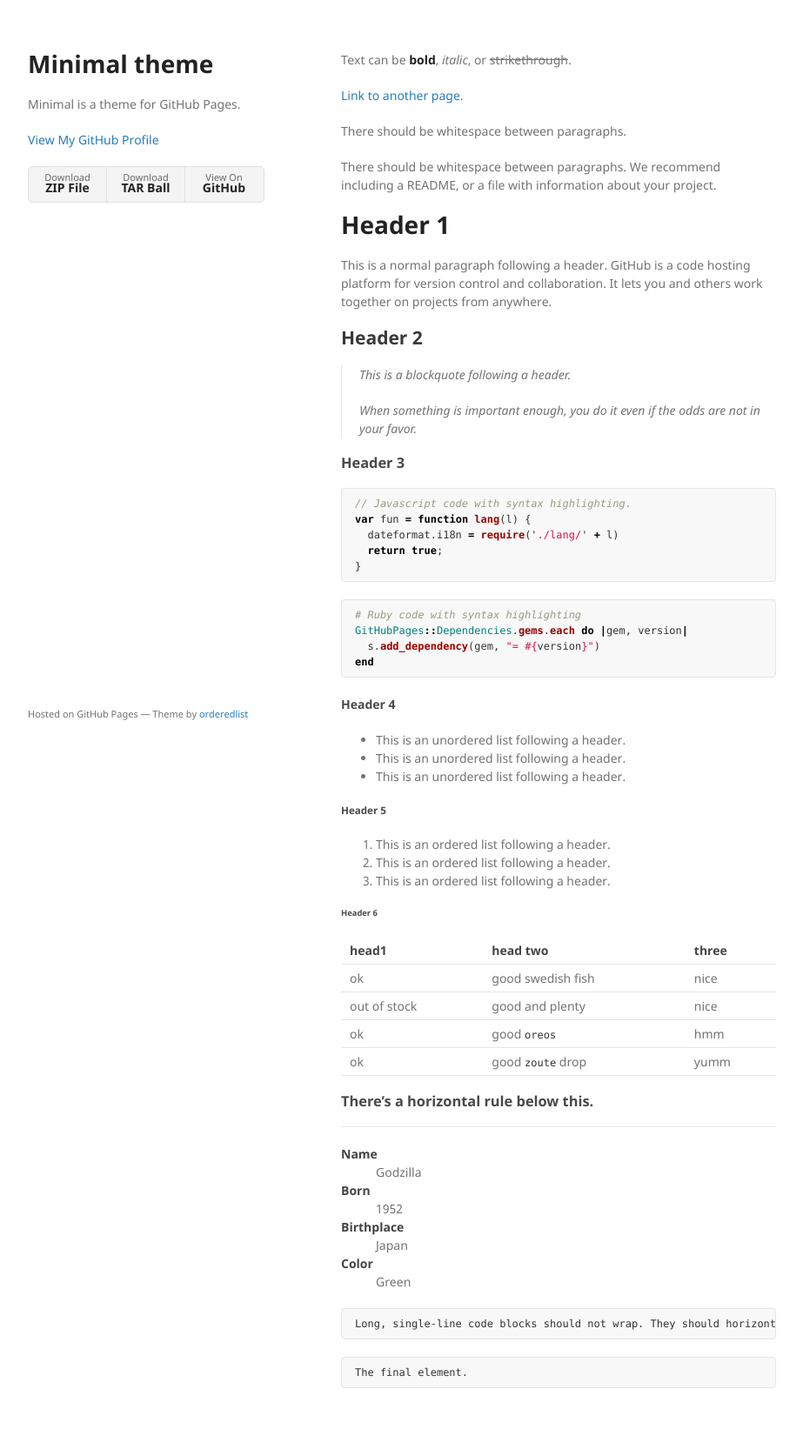
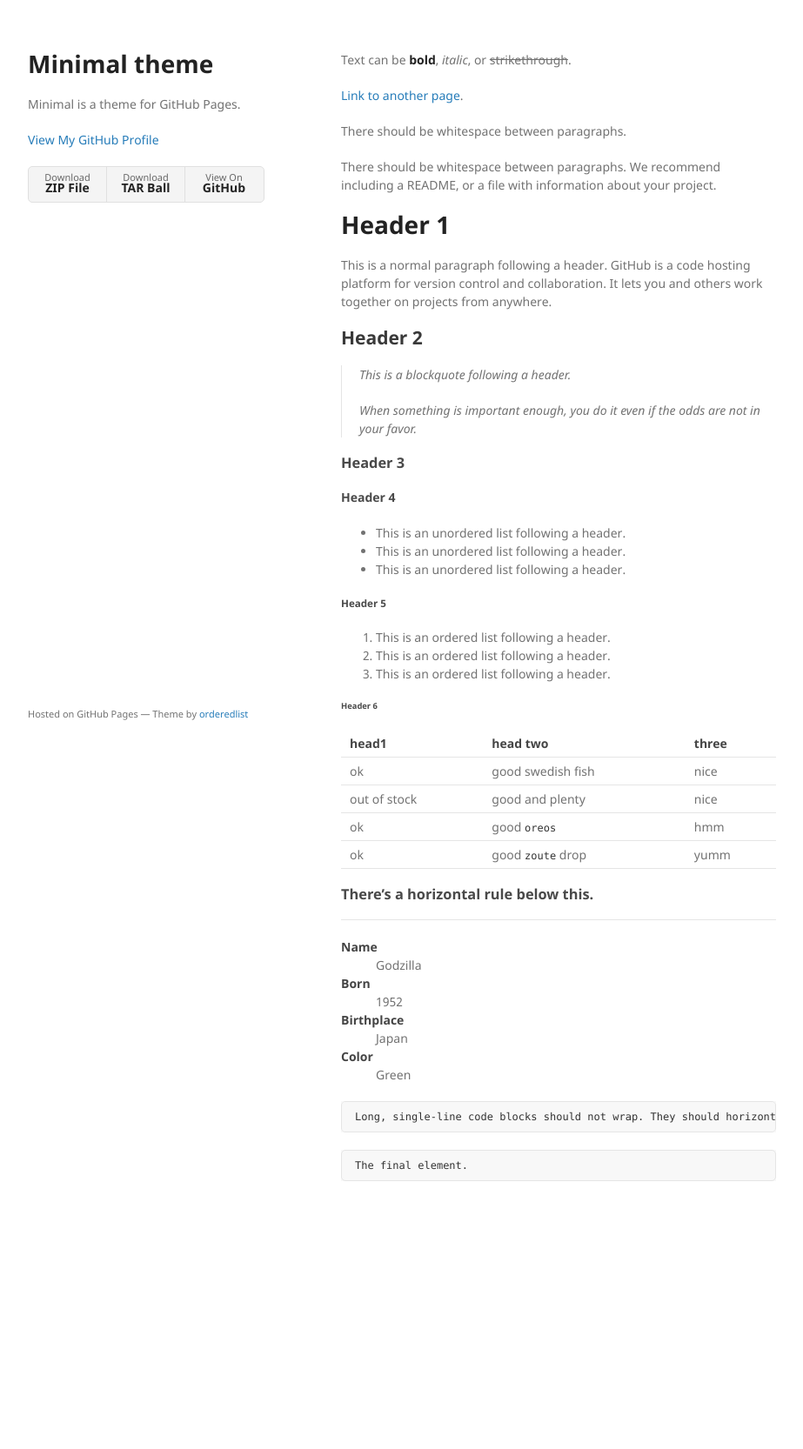
Before and after one commit to hothanhluan/hothanhluan.github.io, a Jekyll site: the page built from index.md, in a window 1280 px wide. Shown: the whole page at 87% size, without its empty margins (178-1101 px from the left). Built offline with Jekyll 4.4.1, drawn with Linux system fonts in a browser that asks for light colours; after the commit the page ends 1428 px from its top, so only the background shows below that.

Commit message:
sua file index.md lan 3

````diff
--- a/index.md
+++ b/index.md
@@ -22,20 +22,7 @@
 
 ### [](#header-3)Header 3
 
-```js
-// Javascript code with syntax highlighting.
-var fun = function lang(l) {
-  dateformat.i18n = require('./lang/' + l)
-  return true;
-}
-```
 
-```ruby
-# Ruby code with syntax highlighting
-GitHubPages::Dependencies.gems.each do |gem, version|
-  s.add_dependency(gem, "= #{version}")
-end
-```
 
 #### [](#header-4)Header 4
 
````
